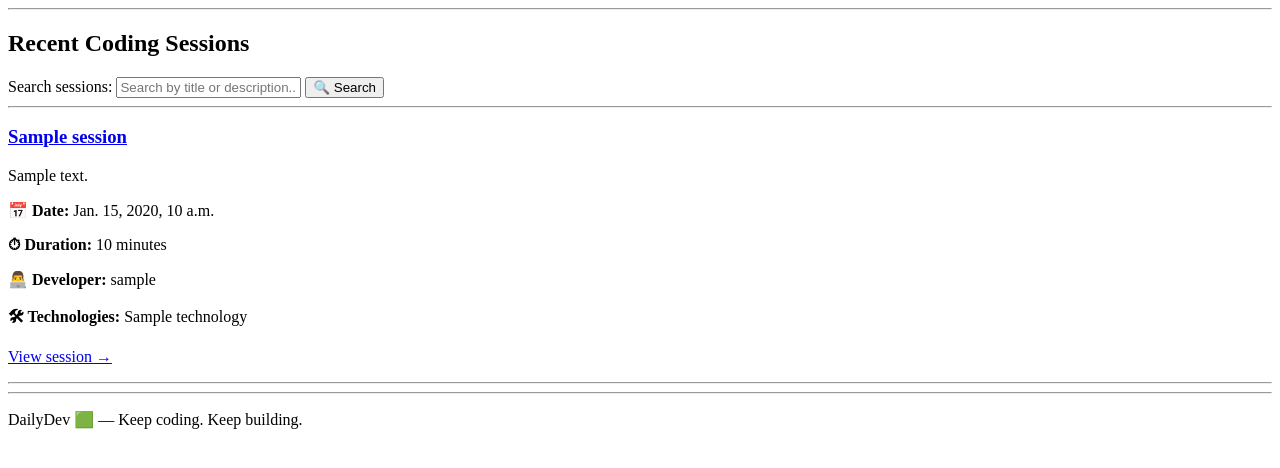
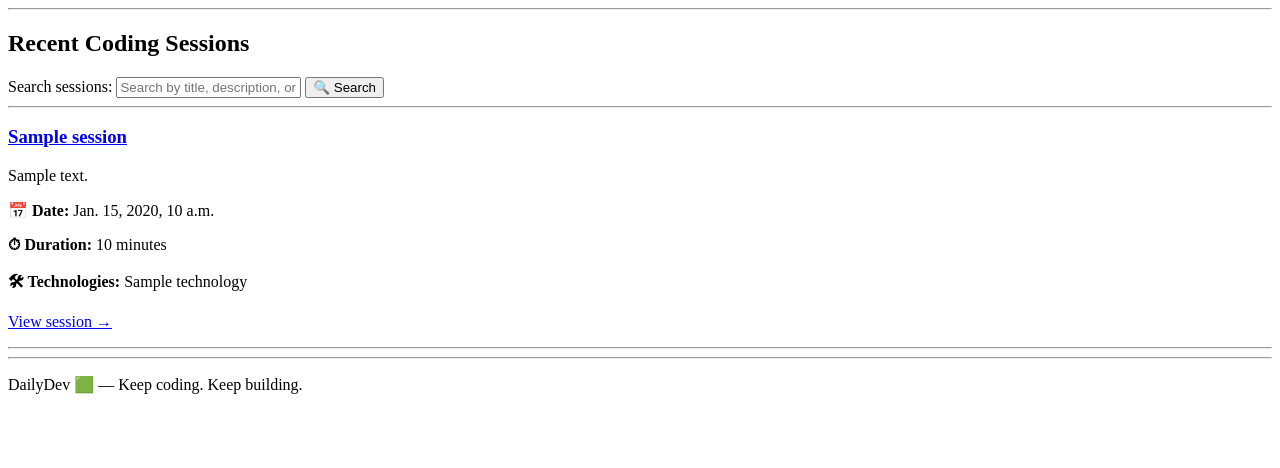
Before and after one commit to mohlaroy1/DailyDev, a Django app: template tracker/templates/tracker/session_list.html in a window 1280 px wide. Shown: the part 134-602 px from the top of the page. Run offline with Django 5.2, Linux system fonts and the light colour scheme; the template is opened without the code that fills it: most values are stand-ins (such as "Sample title", 1, 10 or a date in 2020).

```diff
--- a/tracker/templates/tracker/session_list.html
+++ b/tracker/templates/tracker/session_list.html
@@ -52,7 +52,7 @@
                 id="search"
                 type="text"
                 name="q"
-                placeholder="Search by title or description..."
+                placeholder="Search by title, description, or technology..."
                 value="{{ query }}"
             >
 
@@ -62,6 +62,8 @@
 
         </form>
 
+
+        <!-- Search Information -->
 
         {% if query %}
 
@@ -115,12 +117,6 @@
                     <p>
                         <strong>⏱ Duration:</strong>
                         {{ session.duration_minutes }} minutes
-                    </p>
-
-
-                    <p>
-                        <strong>👨‍💻 Developer:</strong>
-                        {{ session.user.username }}
                     </p>
 
 
```
